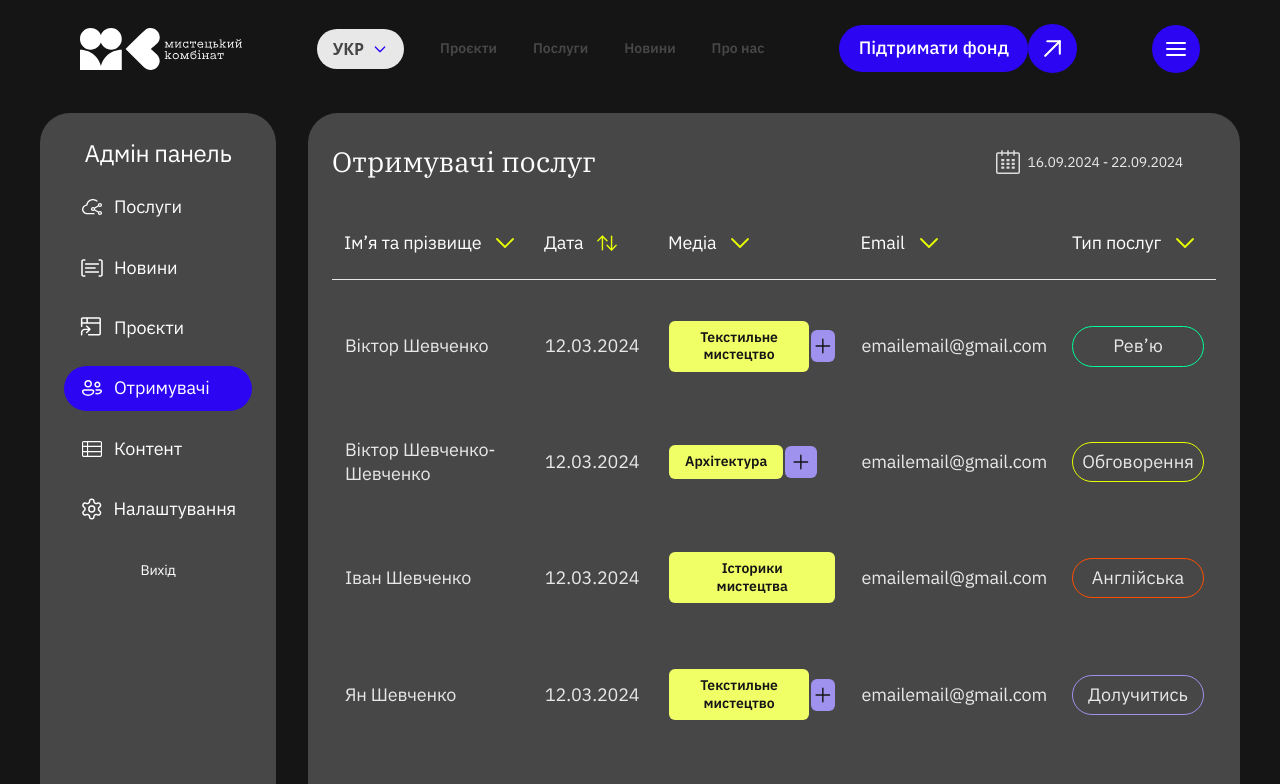
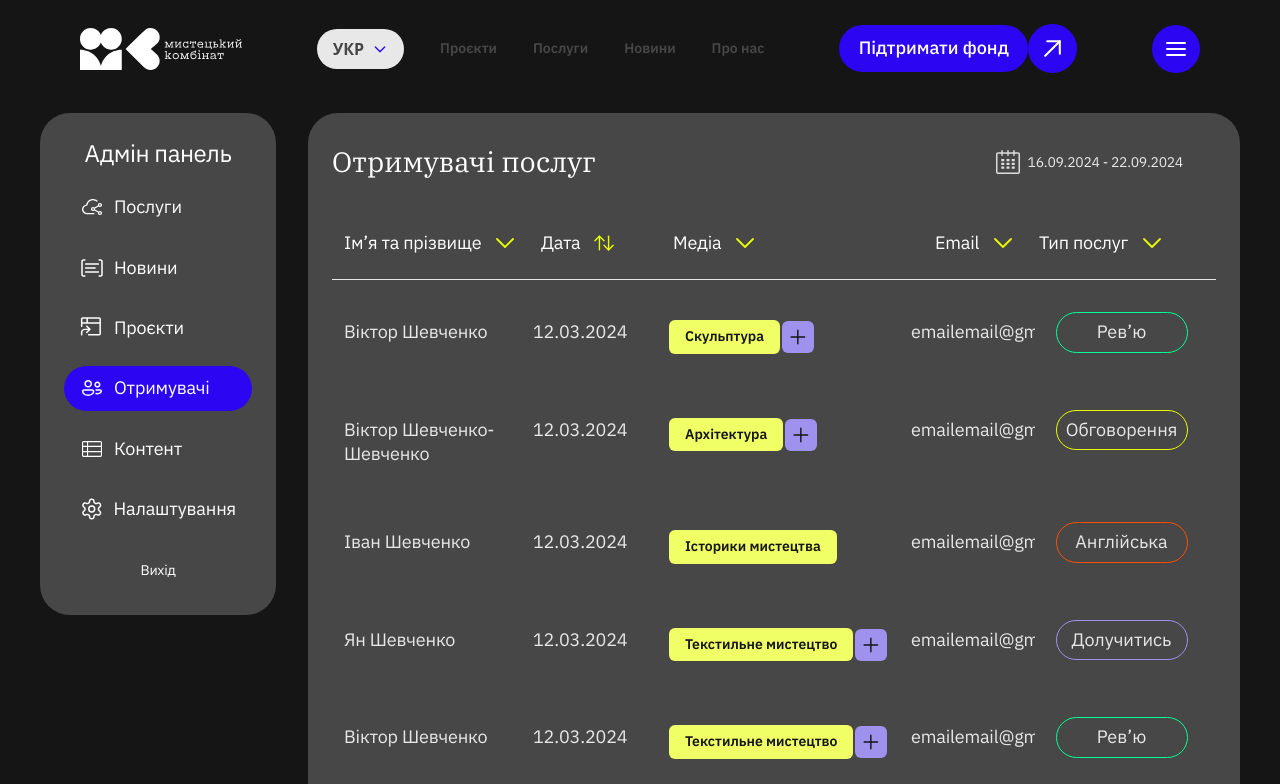
Before and after one commit to kamilka13me/myst_comb, a Next.js app in the folder frontend/: page /admin/users in a window 1280 px wide. Shown: the top 784 px of the page. Built offline with nearby package versions, Linux system fonts and the light colour scheme.

Commit message:
fix: styles UsersList

```diff
--- a/frontend/src/vievs/AdminPages/AdminLayout/AdminLayout.tsx
+++ b/frontend/src/vievs/AdminPages/AdminLayout/AdminLayout.tsx
@@ -8,9 +8,9 @@ export function AdminLayout({
   children: React.ReactNode;
 }): React.JSX.Element {
   return (
-    <div className="flex flex-row gap-8 p-5 lg:p-10">
+    <div className="flex flex-row items-start gap-8 p-5 lg:p-10">
       <Dashboard />
-      <section className="mim-h-full w-full">{children}</section>
+      <section className="min-h-[70vh] w-full">{children}</section>
     </div>
   );
 }
--- a/frontend/src/vievs/AdminPages/AdminUsers/UsersList/ui/Pagination.tsx
+++ b/frontend/src/vievs/AdminPages/AdminUsers/UsersList/ui/Pagination.tsx
@@ -21,7 +21,7 @@ export default function Pagination(): JSX.Element {
 
   return (
     <div className="flex w-full items-center justify-between">
-      <div>
+      <div className='min-w-[28px]'>
         <button
           type="button"
           className={clsx(
--- a/frontend/src/vievs/AdminPages/AdminUsers/UsersList/ui/UserListItem.tsx
+++ b/frontend/src/vievs/AdminPages/AdminUsers/UsersList/ui/UserListItem.tsx
@@ -137,40 +137,40 @@ export function UserListItem(user: User) {
 
   return (
     <>
-      <td className={clsx(isOpen && "align-top", "rounded-bl-[24px] rounded-tl-[24px]")}>
+      <div className={clsx(isOpen ? "align-top" : "align-center")}>
         <Text
           Tag="p"
           textType="Desktop/Body"
           text={user.name}
           font="sans"
           color="base/text"
-          className="font-normal py-6 px-3"
+          className="font-normal py-6"
         />
-      </td>
-      <td className={clsx(isOpen && 'align-top')}>
+      </div>
+      <div className={clsx(isOpen ? "align-top" : "align-center")}>
         <Text
           Tag="p"
           textType="Desktop/Body"
           text={user.date}
           font="sans"
           color="base/text"
-          className="font-normal py-6 px-3"
+          className="font-normal py-6"
         />
-      </td>
-      <td className={clsx(isOpen && 'align-top')}>
+      </div>
+      <div className={clsx(isOpen && "align-top")}>
         {mediaDropDownList({ media: user.media })}
-      </td>
-      <td className={clsx(isOpen && 'align-top')}>
+      </div>
+      <div className={clsx('overflow-hidden', isOpen ? "align-top" : "align-center")}>
         <Text
           Tag="p"
           textType="Desktop/Body"
           text={user.email}
           font="sans"
           color="base/text"
-          className="font-normal py-6 px-3"
+          className="font-normal py-6"
         />
-      </td>
-      <td className={clsx('py-5 px-3 rounded-br-[24px] rounded-tr-[24px]', isOpen && "align-top")}>
+      </div>
+      <div className={clsx('py-4', isOpen ? "align-top" : "align-center")}>
 
         <div style={{borderColor: getBborderColor(user.type_services)}}
           className="border rounded-[30px] w-[132px] py-2 mx-auto">
@@ -184,7 +184,7 @@ export function UserListItem(user: User) {
             className={"font-normal"}
           />
         </div>
-      </td>
+      </div>
     </>
   );
 }
--- a/frontend/src/vievs/AdminPages/AdminUsers/UsersList/ui/UsersList.tsx
+++ b/frontend/src/vievs/AdminPages/AdminUsers/UsersList/ui/UsersList.tsx
@@ -1,5 +1,4 @@
 "use client"
-//import { useState } from "react";
 import { Text } from "@/shared/ui/Text";
 import { Icon } from '@/shared/ui/Icon';
 import { UserListItem } from "./UserListItem";
@@ -9,23 +8,38 @@ import sort from '@/shared/assets/icons/yellow_sort.svg?react';
 import data from './fake-data-users.json'
 import Pagination from "./Pagination";
 
-export function UsersList(): JSX.Element {
-//  interface User {
-//     id: string;
-//     name: string;
-//     date: string;
-//     media: string[];
-//     email: string;
-//     type_services: string;
-//   }
+interface User {
+  id: string;
+  name: string;
+  date: string;
+  media: string[];
+  email: string;
+  type_services: string;
+}
+
+interface DataProps{
+  data:User[]
+}
 
 
-  // const[ pages, setPages ] = useState<[User[]] | null>(null);
+function ListItem({data}: DataProps): JSX.Element {
+  return (
+    <>
+    {data.map((user)=>{
+        return (
+          <li key={user.id} className="rounded-[24px] px-3 grid
+          grid-cols-[minmax(160px,_185px)_minmax(80px,_120px)_minmax(235px,_250px)_minmax(70px,_1fr)_minmax(128px,_165px)] gap-1
+          duration-300 hover:shadow-user-card hover:bg-base-text_accent">
+          {UserListItem(user)}
+          </li>
+        )
+      })
+    }
+  </>
+  )
+}
 
-  // const createPages =(data: User[]): void =>{
-  //   const newData
-
-  //  }
+export function UsersList(): JSX.Element {
 
   return (
     <div>
@@ -55,11 +69,11 @@ export function UsersList(): JSX.Element {
           </button>
         </header>
 
-        <table className="w-full">
-          <thead>
-            <tr className=" h-[56px] border-b border-base-text_ligh">
-              <th className="w-[200px] py-6 px-3">
-                <div className="flex gap-3">
+        <ul className="w-full flex flex-col gap-4">
+          <li className=" grid grid px-3
+          grid-cols-[minmax(170px,_185px)_minmax(80px,_120px)_minmax(235px,_250px)_minmax(70px,_1fr)_minmax(128px,_165px)] gap-3
+          border-b border-base-text_ligh">
+            <div className="flex gap-3 w-[200px] py-6">
               <Text
                 Tag="span"
                 textType="Desktop/Body"
@@ -72,9 +86,8 @@ export function UsersList(): JSX.Element {
                 <Icon Svg={arrow_down} width={24} height={24} />
               </button>
             </div>
-              </th>
-              <th className="py-6 px-3">
-                <div className="flex gap-3 min-w-[100px]">
+
+            <div className="flex gap-3 max-w-[100px] py-6">
               <Text
                 Tag="span"
                 textType="Desktop/Body"
@@ -87,9 +100,8 @@ export function UsersList(): JSX.Element {
                 <Icon Svg={sort} width={24} height={24} />
               </button>
             </div>
-              </th>
-              <th className="py-6 px-3">
-                <div className="flex gap-3">
+
+            <div className="flex gap-3 py-6">
               <Text
                 Tag="span"
                 textType="Desktop/Body"
@@ -102,9 +114,7 @@ export function UsersList(): JSX.Element {
                 <Icon Svg={arrow_down} width={24} height={24} />
               </button>
             </div>
-              </th>
-              <th className="py-6 px-3">
-                <div className="flex gap-3 ">
+            <div className="flex gap-3 py-6">
               <Text
                 Tag="span"
                 textType="Desktop/Body"
@@ -117,9 +127,7 @@ export function UsersList(): JSX.Element {
                 <Icon Svg={arrow_down} width={24} height={24} />
               </button>
             </div>
-              </th>
-              <th className="py-6 px-3">
-                <div className="flex gap-3 ">
+            <div className="flex gap-3 py-6">
               <Text
                 Tag="span"
                 textType="Desktop/Body"
@@ -132,25 +140,9 @@ export function UsersList(): JSX.Element {
                 <Icon Svg={arrow_down} width={24} height={24}/>
               </button>
             </div>
-              </th>
-            </tr>
-          </thead>
-
-          <tbody className="my-6 mx-3 ">
-            <tr className="h-[16px]"></tr>
-            { data.users.map((user)=>{
-                return (
-                  <>
-                    <tr key={user.id} className="rounded-[24px] overflow-visible duration-300 hover:shadow-user-card hover:bg-base-text_accent">
-                    {UserListItem(user)}
-                    </tr>
-                    <tr className="h-[16px]"></tr>
-                  </>
-                )
-              })
-            }
-          </tbody>
-        </table>
+          </li>
+          <ListItem data={data.users}/>
+        </ul>
       </div>
       <Pagination/>
     </div>
--- a/frontend/src/vievs/AdminPages/AdminUsers/UsersList/ui/fake-data-users.json
+++ b/frontend/src/vievs/AdminPages/AdminUsers/UsersList/ui/fake-data-users.json
@@ -4,7 +4,7 @@
       "id": "1001",
       "name": "Віктор Шевченко",
       "date": "12.03.2024",
-      "media": ["Текстильне мистецтво","Культурологія", "Мистецтвознавці"],
+      "media": ["Скульптура","Культурологія", "Мистецтвознавці"],
       "email": "emailemail@gmail.com",
       "type_services": "Рев’ю"
     },
--- a/frontend/src/vievs/AdminPages/UnderDevelopment/ui/UnderDevelopment.tsx
+++ b/frontend/src/vievs/AdminPages/UnderDevelopment/ui/UnderDevelopment.tsx
@@ -5,7 +5,7 @@ import { Text } from '@/shared/ui/Text';
 
 export function UnderDevelopment(): JSX.Element {
   return (
-    <div className="flex h-full w-full flex-col items-center justify-center gap-4 p-4">
+    <div className="flex min-h-[70vh] w-full flex-col items-center justify-center gap-4 p-4">
       <Text
         Tag="h1"
         textType="Desktop/H2"
```
Lines whose indentation alone changed are shown as unchanged.
